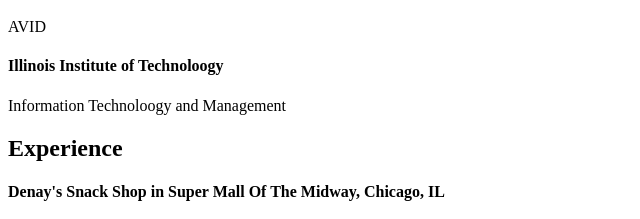
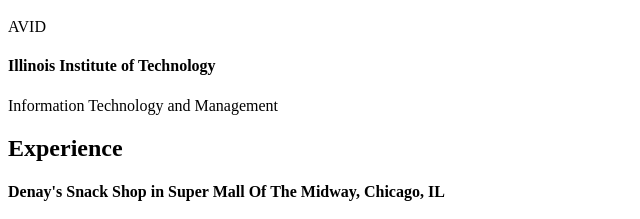
Before and after one commit to jsalazar8/Project1, a plain HTML site: page index.html in a window 1280 px wide. Shown: the part 372-591 px from the top of the page, 0-640 px from the left. Drawn offline with Linux system fonts and the light colour scheme.

Commit message:
grammar corrections on both aboutme.html and resume page

```diff
--- a/index.html
+++ b/index.html
@@ -22,8 +22,8 @@
     <h2>Education</h2>
     <h4>Marie Sklodowska Curie Metropolitan High School, Chicago, IL</h4>
     <p>AVID</p>
-    <h4>Illinois Institute of Technoloogy</h4>
-    <p>Information Technoloogy and Management</p>
+    <h4>Illinois Institute of Technology</h4>
+    <p>Information Technology and Management</p>
     <h2>Experience</h2>
     <h4>Denay's Snack Shop in Super Mall Of The Midway, Chicago, IL</h4>
     <p>2019-2020</p>
```
Also changed, not shown: aboutme.html (+2 -2 lines).
